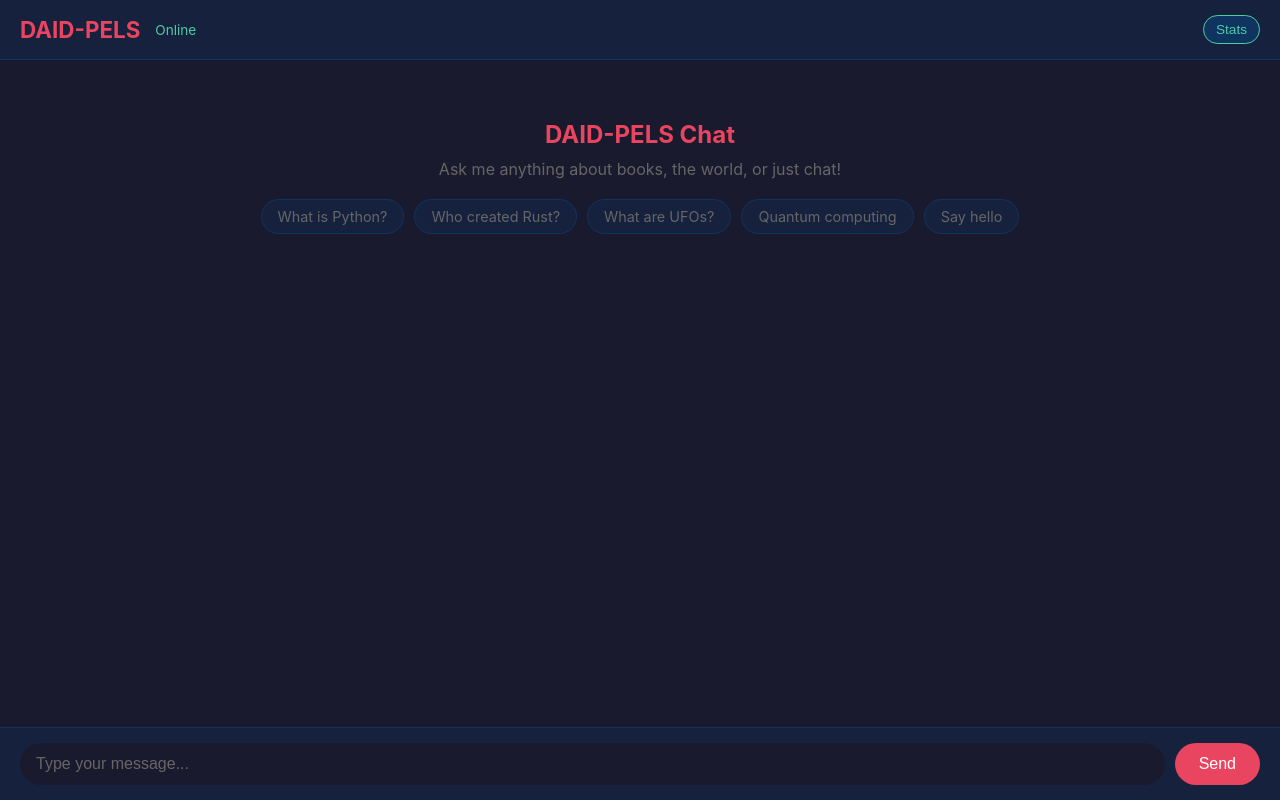
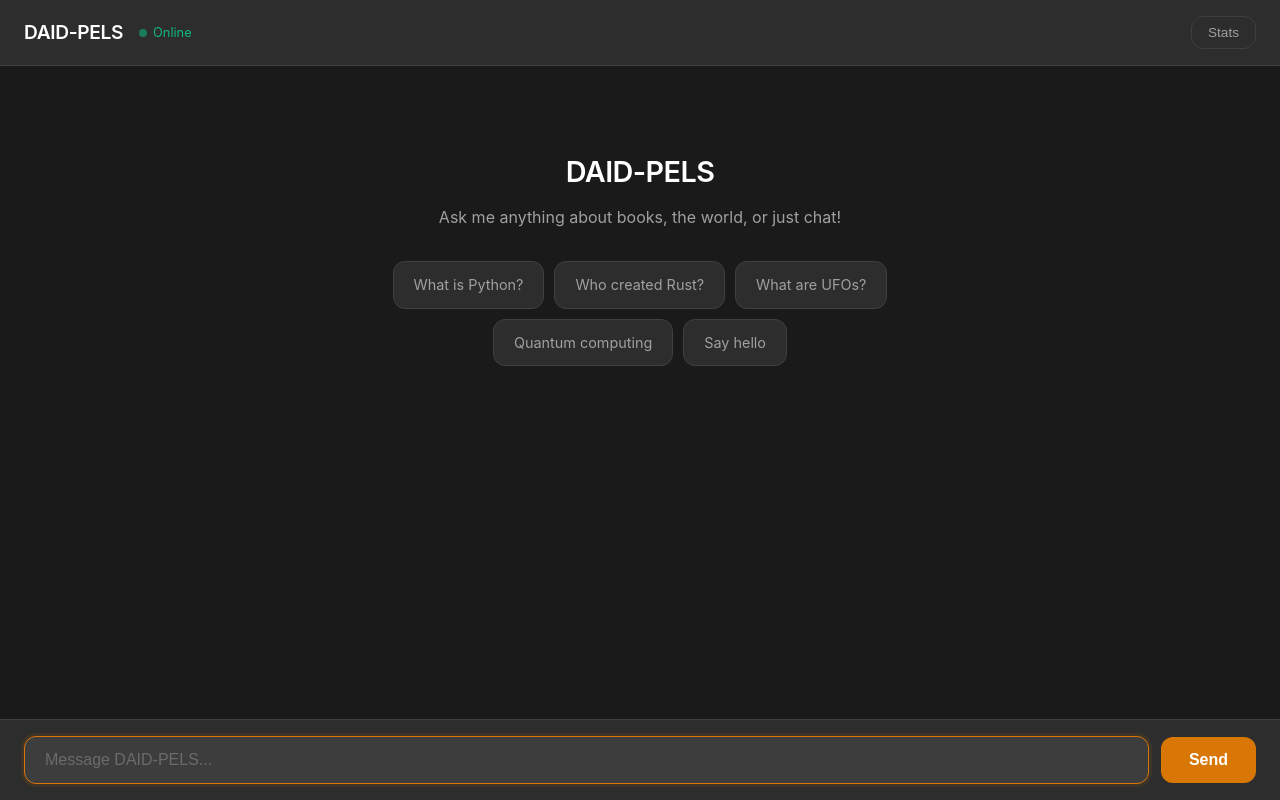
Before and after one commit to omgbox/DAID-PELS, a Flask app: page / in a window 1280 px wide. Run offline with Flask 3, Linux system fonts and the light colour scheme; data that the repository does not hold is empty.

Commit message:
Redesign UI to Claude-inspired aesthetic
Design System:
- Dark theme with warm accent colors (amber/orange)
- Clean typography with proper hierarchy
- Subtle shadows and rounded corners
- Smooth animations and transitions

Components:
- Header with status indicator (pulsing green dot)
- Stats panel with clean grid layout
- Message bubbles with proper spacing
- Typing indicator with smooth animation
- Snackbar notifications from bottom
- Input with focus ring effect
- Custom scrollbar styling

Mobile responsive:
- Adapts to smaller screens
- Touch-friendly buttons
- Proper spacing on mobile

```diff
--- a/server/static/style.css
+++ b/server/static/style.css
@@ -1,3 +1,26 @@
+/* Claude-inspired Design System */
+:root {
+    --bg-primary: #1a1a1a;
+    --bg-secondary: #2d2d2d;
+    --bg-tertiary: #3d3d3d;
+    --bg-message-user: #4a4a4a;
+    --bg-message-bot: #2d2d2d;
+    --text-primary: #ffffff;
+    --text-secondary: #a0a0a0;
+    --text-muted: #6b6b6b;
+    --accent: #d97706;
+    --accent-light: #f59e0b;
+    --accent-dark: #b45309;
+    --border: #404040;
+    --success: #10b981;
+    --error: #ef4444;
+    --shadow: 0 2px 8px rgba(0, 0, 0, 0.3);
+    --shadow-lg: 0 8px 32px rgba(0, 0, 0, 0.4);
+    --radius: 12px;
+    --radius-lg: 16px;
+    --transition: all 0.2s ease;
+}
+
 * {
     margin: 0;
     padding: 0;
@@ -5,31 +28,33 @@
 }
 
 body {
-    font-family: -apple-system, BlinkMacSystemFont, 'Segoe UI', Roboto, Oxygen, Ubuntu, sans-serif;
-    background: #1a1a2e;
-    color: #eee;
+    font-family: -apple-system, BlinkMacSystemFont, 'Segoe UI', Roboto, 'Helvetica Neue', Arial, sans-serif;
+    background: var(--bg-primary);
+    color: var(--text-primary);
     height: 100vh;
     display: flex;
     flex-direction: column;
+    line-height: 1.5;
 }
 
 /* Snackbar */
 .snackbar {
     position: fixed;
-    bottom: 80px;
-    left: 20px;
-    background: #0f3460;
-    color: white;
-    padding: 12px 20px;
-    border-radius: 8px;
+    bottom: 100px;
+    left: 24px;
+    background: var(--bg-secondary);
+    color: var(--text-primary);
+    padding: 14px 20px;
+    border-radius: var(--radius);
     display: flex;
     align-items: center;
-    gap: 10px;
+    gap: 12px;
     z-index: 1000;
     transform: translateY(100px);
     opacity: 0;
-    transition: all 0.3s ease;
-    box-shadow: 0 4px 12px rgba(0, 0, 0, 0.3);
+    transition: var(--transition);
+    box-shadow: var(--shadow-lg);
+    border: 1px solid var(--border);
 }
 
 .snackbar.show {
@@ -38,64 +63,77 @@ body {
 }
 
 .snackbar-icon {
-    font-size: 1.2em;
+    font-size: 1.1em;
 }
 
 .snackbar-text {
     font-size: 0.9em;
+    font-weight: 500;
 }
 
-/* Source Badge */
-.source-badge {
-    font-size: 0.7em;
-    color: #4ecca3;
-    margin-top: 5px;
-    padding: 3px 8px;
-    background: rgba(78, 204, 163, 0.1);
-    border-radius: 10px;
-    display: inline-block;
-}
-
+/* Header */
 .header {
-    background: #16213e;
-    padding: 15px 20px;
-    border-bottom: 1px solid #0f3460;
+    background: var(--bg-secondary);
+    padding: 16px 24px;
+    border-bottom: 1px solid var(--border);
     display: flex;
     align-items: center;
-    gap: 15px;
+    gap: 16px;
 }
 
 .header h1 {
-    font-size: 1.4em;
-    color: #e94560;
+    font-size: 1.2em;
+    font-weight: 600;
+    color: var(--text-primary);
+    letter-spacing: -0.02em;
 }
 
 .header .status {
-    font-size: 0.85em;
-    color: #4ecca3;
+    font-size: 0.8em;
+    color: var(--success);
+    display: flex;
+    align-items: center;
+    gap: 6px;
+}
+
+.header .status::before {
+    content: '';
+    width: 8px;
+    height: 8px;
+    background: var(--success);
+    border-radius: 50%;
+    animation: pulse 2s infinite;
+}
+
+@keyframes pulse {
+    0%, 100% { opacity: 1; }
+    50% { opacity: 0.5; }
 }
 
 .stats-toggle {
     margin-left: auto;
-    padding: 6px 12px;
-    background: #0f3460;
-    border: 1px solid #4ecca3;
-    color: #4ecca3;
-    border-radius: 15px;
+    padding: 8px 16px;
+    background: transparent;
+    border: 1px solid var(--border);
+    color: var(--text-secondary);
+    border-radius: var(--radius);
     cursor: pointer;
     font-size: 0.85em;
-    transition: all 0.2s;
+    font-weight: 500;
+    transition: var(--transition);
 }
 
 .stats-toggle:hover {
-    background: #4ecca3;
-    color: #1a1a2e;
+    background: var(--bg-tertiary);
+    color: var(--text-primary);
+    border-color: var(--text-muted);
 }
 
+/* Stats Panel */
 .stats-panel {
     display: none;
-    background: #16213e;
-    border-bottom: 1px solid #0f3460;
+    background: var(--bg-secondary);
+    border-bottom: 1px solid var(--border);
     max-height: 400px;
     overflow-y: auto;
 }
@@ -108,307 +146,190 @@ body {
     display: flex;
     justify-content: space-between;
     align-items: center;
-    padding: 10px 15px;
-    border-bottom: 1px solid #0f3460;
+    padding: 16px 24px;
+    border-bottom: 1px solid var(--border);
 }
 
 .stats-header h3 {
-    color: #e94560;
+    color: var(--text-primary);
     font-size: 1em;
+    font-weight: 600;
 }
 
 .stats-header button {
     background: none;
     border: none;
-    color: #666;
-    font-size: 1.2em;
+    color: var(--text-muted);
+    font-size: 1.4em;
     cursor: pointer;
+    transition: var(--transition);
+    width: 32px;
+    height: 32px;
+    display: flex;
+    align-items: center;
+    justify-content: center;
+    border-radius: 8px;
+}
+
+.stats-header button:hover {
+    background: var(--bg-tertiary);
+    color: var(--text-primary);
 }
 
 .stats-content {
-    padding: 15px;
+    padding: 20px 24px;
 }
 
 .stat-section {
-    margin-bottom: 15px;
+    margin-bottom: 24px;
+}
+
+.stat-section:last-child {
+    margin-bottom: 0;
 }
 
 .stat-section h4 {
-    color: #4ecca3;
-    font-size: 0.9em;
-    margin-bottom: 8px;
+    color: var(--text-secondary);
+    font-size: 0.8em;
+    margin-bottom: 12px;
     text-transform: uppercase;
+    letter-spacing: 0.05em;
+    font-weight: 600;
 }
 
 .stat-grid {
     display: grid;
-    grid-template-columns: repeat(auto-fit, minmax(150px, 1fr));
-    gap: 10px;
+    grid-template-columns: repeat(auto-fit, minmax(160px, 1fr));
+    gap: 12px;
 }
 
 .stat-item {
-    background: #1a1a2e;
-    padding: 10px;
-    border-radius: 8px;
+    background: var(--bg-tertiary);
+    padding: 16px;
+    border-radius: var(--radius);
+    transition: var(--transition);
+}
+
+.stat-item:hover {
+    background: var(--border);
 }
 
 .stat-label {
     font-size: 0.75em;
-    color: #666;
+    color: var(--text-muted);
     margin-bottom: 4px;
+    text-transform: uppercase;
+    letter-spacing: 0.05em;
 }
 
 .stat-value {
-    font-size: 1.1em;
-    color: #eee;
-    font-weight: bold;
+    font-size: 1.2em;
+    color: var(--text-primary);
+    font-weight: 600;
 }
 
 .neural-network {
-    background: #1a1a2e;
-    padding: 10px;
-    border-radius: 8px;
-    margin-bottom: 8px;
+    background: var(--bg-tertiary);
+    padding: 16px;
+    border-radius: var(--radius);
+    margin-bottom: 12px;
+    transition: var(--transition);
+}
+
+.neural-network:hover {
+    background: var(--border);
+}
+
+.neural-network:last-child {
+    margin-bottom: 0;
 }
 
 .nn-header {
     display: flex;
     justify-content: space-between;
     align-items: center;
-    margin-bottom: 5px;
+    margin-bottom: 8px;
 }
 
 .nn-name {
-    color: #4ecca3;
-    font-weight: bold;
+    color: var(--text-primary);
+    font-weight: 600;
+    font-size: 0.95em;
 }
 
 .nn-status {
-    font-size: 0.75em;
-    padding: 2px 8px;
-    border-radius: 10px;
-    background: #0f3460;
-}
-
-.nn-status.loaded {
-    color: #4ecca3;
+    font-size: 0.7em;
+    padding: 4px 10px;
+    border-radius: 20px;
+    background: rgba(16, 185, 129, 0.15);
+    color: var(--success);
+    font-weight: 500;
 }
 
 .nn-details {
     font-size: 0.8em;
-    color: #888;
-}
-
-.nn-details span {
-    margin-right: 15px;
-}
-
-.loading {
-    color: #666;
-    text-align: center;
-    padding: 20px;
+    color: var(--text-muted);
+    display: flex;
+    flex-wrap: wrap;
+    gap: 12px;
 }
 
 .progress-bar {
-    height: 6px;
-    background: #1a1a2e;
-    border-radius: 3px;
-    margin-top: 8px;
+    height: 4px;
+    background: var(--bg-primary);
+    border-radius: 2px;
+    margin-top: 12px;
     overflow: hidden;
 }
 
 .progress-fill {
     height: 100%;
-    background: linear-gradient(90deg, #4ecca3, #e94560);
-    border-radius: 3px;
+    background: linear-gradient(90deg, var(--accent), var(--accent-light));
+    border-radius: 2px;
     transition: width 0.3s ease;
 }
 
 .progress-fill.neural {
-    background: linear-gradient(90deg, #0f3460, #4ecca3);
+    background: linear-gradient(90deg, var(--accent-dark), var(--success));
 }
 
-.message.user {
-    align-self: flex-end;
-    background: #e94560;
-    color: white;
-    border-bottom-right-radius: 4px;
-    animation: slideIn 0.3s ease;
+.loading {
+    color: var(--text-muted);
+    text-align: center;
+    padding: 32px;
 }
 
-.message.bot {
-    align-self: flex-start;
-    background: #16213e;
-    border-bottom-left-radius: 4px;
-    animation: slideIn 0.3s ease;
-}
-
-@keyframes slideIn {
-    from {
-        opacity: 0;
-        transform: translateY(10px) scale(0.95);
-    }
-    to {
-        opacity: 1;
-        transform: translateY(0) scale(1);
-    }
-}
-
-.stat-item {
-    transition: all 0.2s ease;
-}
-
-.stat-item:hover {
-    background: #0f3460;
-}
-
-.stat-value {
-    transition: color 0.2s ease;
-}
-
-.neural-network {
-    transition: all 0.2s ease;
-}
-
-.neural-network:hover {
-    background: #0f3460;
-}
-
+/* Chat Container */
 .chat-container {
     flex: 1;
     overflow-y: auto;
-    padding: 20px;
+    padding: 24px;
     display: flex;
     flex-direction: column;
-    gap: 15px;
+    gap: 16px;
+    scroll-behavior: smooth;
 }
 
-.message {
-    max-width: 80%;
-    padding: 12px 16px;
-    border-radius: 18px;
-    line-height: 1.5;
-    animation: fadeIn 0.3s ease;
-}
-
-@keyframes fadeIn {
-    from { opacity: 0; transform: translateY(10px); }
-    to { opacity: 1; transform: translateY(0); }
-}
-
-.message.user {
-    align-self: flex-end;
-    background: #e94560;
-    color: white;
-    border-bottom-right-radius: 4px;
-}
-
-.message.bot {
-    align-self: flex-start;
-    background: #16213e;
-    border-bottom-left-radius: 4px;
-}
-
-.message.bot .source {
-    font-size: 0.75em;
-    color: #4ecca3;
-    margin-top: 8px;
-    font-style: italic;
-}
-
-.message.bot .response-time {
-    font-size: 0.7em;
-    color: #666;
-    margin-top: 5px;
-    text-align: right;
-}
-
-.input-container {
-    background: #16213e;
-    padding: 15px 20px;
-    border-top: 1px solid #0f3460;
-    display: flex;
-    gap: 10px;
-}
-
-.input-container input {
-    flex: 1;
-    padding: 12px 16px;
-    border: none;
-    border-radius: 25px;
-    background: #1a1a2e;
-    color: #eee;
-    font-size: 1em;
-    outline: none;
-}
-
-.input-container input::placeholder {
-    color: #666;
-}
-
-.input-container button {
-    padding: 12px 24px;
-    border: none;
-    border-radius: 25px;
-    background: #e94560;
-    color: white;
-    font-size: 1em;
-    cursor: pointer;
-    transition: background 0.2s;
-}
-
-.input-container button:hover {
-    background: #c73652;
-}
-
-.input-container button:disabled {
-    background: #666;
-    cursor: not-allowed;
-}
-
-.typing {
-    display: none;
-    align-self: flex-start;
-    padding: 12px 16px;
-    background: #16213e;
-    border-radius: 18px;
-}
-
-.typing.show {
-    display: block;
-}
-
-.typing span {
-    display: inline-block;
-    width: 8px;
-    height: 8px;
-    background: #4ecca3;
-    border-radius: 50%;
-    margin: 0 2px;
-    animation: bounce 1.4s infinite ease-in-out;
-}
-
-.typing span:nth-child(1) { animation-delay: -0.32s; }
-.typing span:nth-child(2) { animation-delay: -0.16s; }
-
-@keyframes bounce {
-    0%, 80%, 100% { transform: scale(0); }
-    40% { transform: scale(1); }
-}
-
+/* Welcome Screen */
 .welcome {
     text-align: center;
-    padding: 40px 20px;
-    color: #666;
+    padding: 60px 24px;
+    max-width: 600px;
+    margin: 0 auto;
 }
 
 .welcome h2 {
-    color: #e94560;
-    margin-bottom: 10px;
+    color: var(--text-primary);
+    margin-bottom: 12px;
+    font-size: 1.8em;
+    font-weight: 600;
+    letter-spacing: -0.02em;
 }
 
 .welcome p {
-    margin: 5px 0;
+    color: var(--text-secondary);
+    margin-bottom: 32px;
+    font-size: 1em;
 }
 
 .suggestions {
@@ -416,30 +337,220 @@ body {
     flex-wrap: wrap;
     gap: 10px;
     justify-content: center;
-    margin-top: 20px;
 }
 
 .suggestion {
-    padding: 8px 16px;
-    background: #16213e;
-    border: 1px solid #0f3460;
-    border-radius: 20px;
+    padding: 12px 20px;
+    background: var(--bg-secondary);
+    border: 1px solid var(--border);
+    border-radius: var(--radius);
     cursor: pointer;
-    transition: all 0.2s;
+    transition: var(--transition);
     font-size: 0.9em;
+    color: var(--text-secondary);
 }
 
 .suggestion:hover {
-    background: #0f3460;
-    border-color: #e94560;
+    background: var(--bg-tertiary);
+    border-color: var(--accent);
+    color: var(--text-primary);
 }
 
-@media (max-width: 600px) {
+/* Messages */
+.message {
+    max-width: 75%;
+    padding: 16px 20px;
+    border-radius: var(--radius-lg);
+    line-height: 1.6;
+    animation: messageIn 0.3s ease;
+    position: relative;
+}
+
+@keyframes messageIn {
+    from {
+        opacity: 0;
+        transform: translateY(8px);
+    }
+    to {
+        opacity: 1;
+        transform: translateY(0);
+    }
+}
+
+.message.user {
+    align-self: flex-end;
+    background: var(--accent);
+    color: white;
+    border-bottom-right-radius: 4px;
+}
+
+.message.bot {
+    align-self: flex-start;
+    background: var(--bg-secondary);
+    border-bottom-left-radius: 4px;
+    border: 1px solid var(--border);
+}
+
+.message.bot .source {
+    font-size: 0.8em;
+    color: var(--text-secondary);
+    margin-top: 12px;
+    padding-top: 12px;
+    border-top: 1px solid var(--border);
+    font-style: italic;
+}
+
+.message.bot .response-time {
+    font-size: 0.7em;
+    color: var(--text-muted);
+    margin-top: 8px;
+}
+
+.source-badge {
+    font-size: 0.7em;
+    color: var(--text-muted);
+    margin-top: 8px;
+    padding: 4px 10px;
+    background: var(--bg-tertiary);
+    border-radius: 20px;
+    display: inline-block;
+}
+
+/* Typing Indicator */
+.typing {
+    display: none;
+    align-self: flex-start;
+    padding: 16px 20px;
+    background: var(--bg-secondary);
+    border-radius: var(--radius-lg);
+    border-bottom-left-radius: 4px;
+    border: 1px solid var(--border);
+}
+
+.typing.show {
+    display: flex;
+    gap: 6px;
+    align-items: center;
+}
+
+.typing span {
+    width: 8px;
+    height: 8px;
+    background: var(--text-muted);
+    border-radius: 50%;
+    animation: typingBounce 1.4s infinite ease-in-out;
+}
+
+.typing span:nth-child(1) { animation-delay: -0.32s; }
+.typing span:nth-child(2) { animation-delay: -0.16s; }
+
+@keyframes typingBounce {
+    0%, 80%, 100% {
+        transform: scale(0.6);
+        opacity: 0.4;
+    }
+    40% {
+        transform: scale(1);
+        opacity: 1;
+    }
+}
+
+/* Input Container */
+.input-container {
+    background: var(--bg-secondary);
+    padding: 16px 24px;
+    border-top: 1px solid var(--border);
+    display: flex;
+    gap: 12px;
+    align-items: center;
+}
+
+.input-container input {
+    flex: 1;
+    padding: 14px 20px;
+    border: 1px solid var(--border);
+    border-radius: var(--radius);
+    background: var(--bg-tertiary);
+    color: var(--text-primary);
+    font-size: 1em;
+    outline: none;
+    transition: var(--transition);
+}
+
+.input-container input:focus {
+    border-color: var(--accent);
+    box-shadow: 0 0 0 3px rgba(217, 119, 6, 0.1);
+}
+
+.input-container input::placeholder {
+    color: var(--text-muted);
+}
+
+.input-container button {
+    padding: 14px 28px;
+    border: none;
+    border-radius: var(--radius);
+    background: var(--accent);
+    color: white;
+    font-size: 1em;
+    font-weight: 600;
+    cursor: pointer;
+    transition: var(--transition);
+}
+
+.input-container button:hover {
+    background: var(--accent-light);
+}
+
+.input-container button:disabled {
+    background: var(--bg-tertiary);
+    color: var(--text-muted);
+    cursor: not-allowed;
+}
+
+/* Scrollbar */
+::-webkit-scrollbar {
+    width: 8px;
+}
+
+::-webkit-scrollbar-track {
+    background: var(--bg-primary);
+}
+
+::-webkit-scrollbar-thumb {
+    background: var(--border);
+    border-radius: 4px;
+}
+
+::-webkit-scrollbar-thumb:hover {
+    background: var(--text-muted);
+}
+
+/* Mobile Responsive */
+@media (max-width: 768px) {
     .message {
         max-width: 90%;
+    }
+
+    .welcome h2 {
+        font-size: 1.4em;
     }
 
     .suggestions {
         flex-direction: column;
     }
+
+    .suggestion {
+        width: 100%;
+    }
+
+    .stat-grid {
+        grid-template-columns: 1fr 1fr;
+    }
+
+    .snackbar {
+        left: 16px;
+        right: 16px;
+        bottom: 90px;
+    }
 }
--- a/server/templates/chat.html
+++ b/server/templates/chat.html
@@ -3,7 +3,7 @@
 <head>
     <meta charset="UTF-8">
     <meta name="viewport" content="width=device-width, initial-scale=1.0">
-    <title>DAID-PELS Chat</title>
+    <title>DAID-PELS</title>
     <link rel="stylesheet" href="{{ url_for('static', filename='style.css') }}">
 </head>
 <body>
@@ -32,7 +32,7 @@
 
     <div class="chat-container" id="chat">
         <div class="welcome" id="welcome">
-            <h2>DAID-PELS Chat</h2>
+            <h2>DAID-PELS</h2>
             <p>Ask me anything about books, the world, or just chat!</p>
             <div class="suggestions">
                 <div class="suggestion" onclick="sendSuggestion('what is Python?')">What is Python?</div>
@@ -48,7 +48,7 @@
     </div>
 
     <div class="input-container">
-        <input type="text" id="messageInput" placeholder="Type your message..." autocomplete="off">
+        <input type="text" id="messageInput" placeholder="Message DAID-PELS..." autocomplete="off">
         <button id="sendBtn" onclick="sendMessage()">Send</button>
     </div>
 
```
